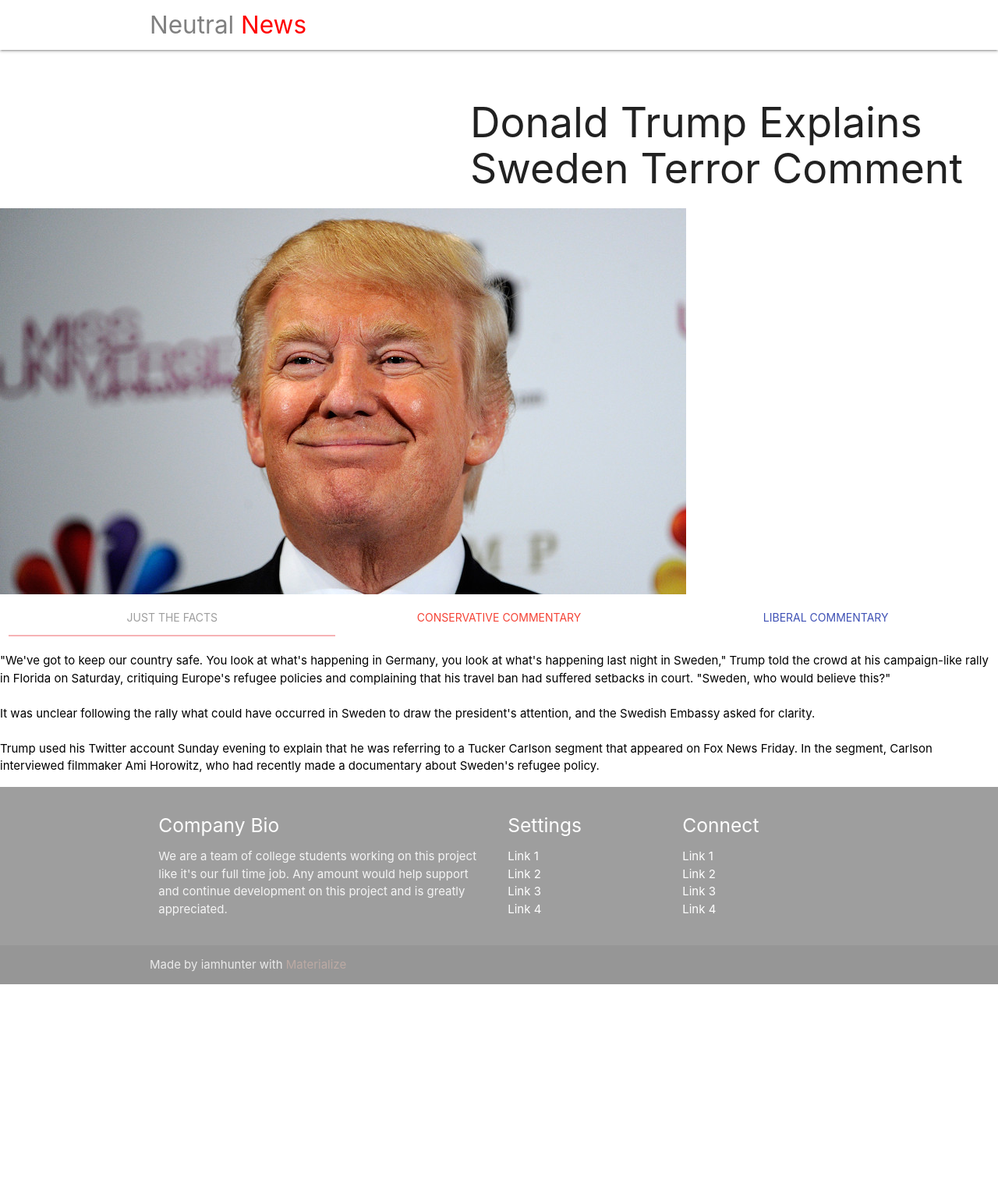
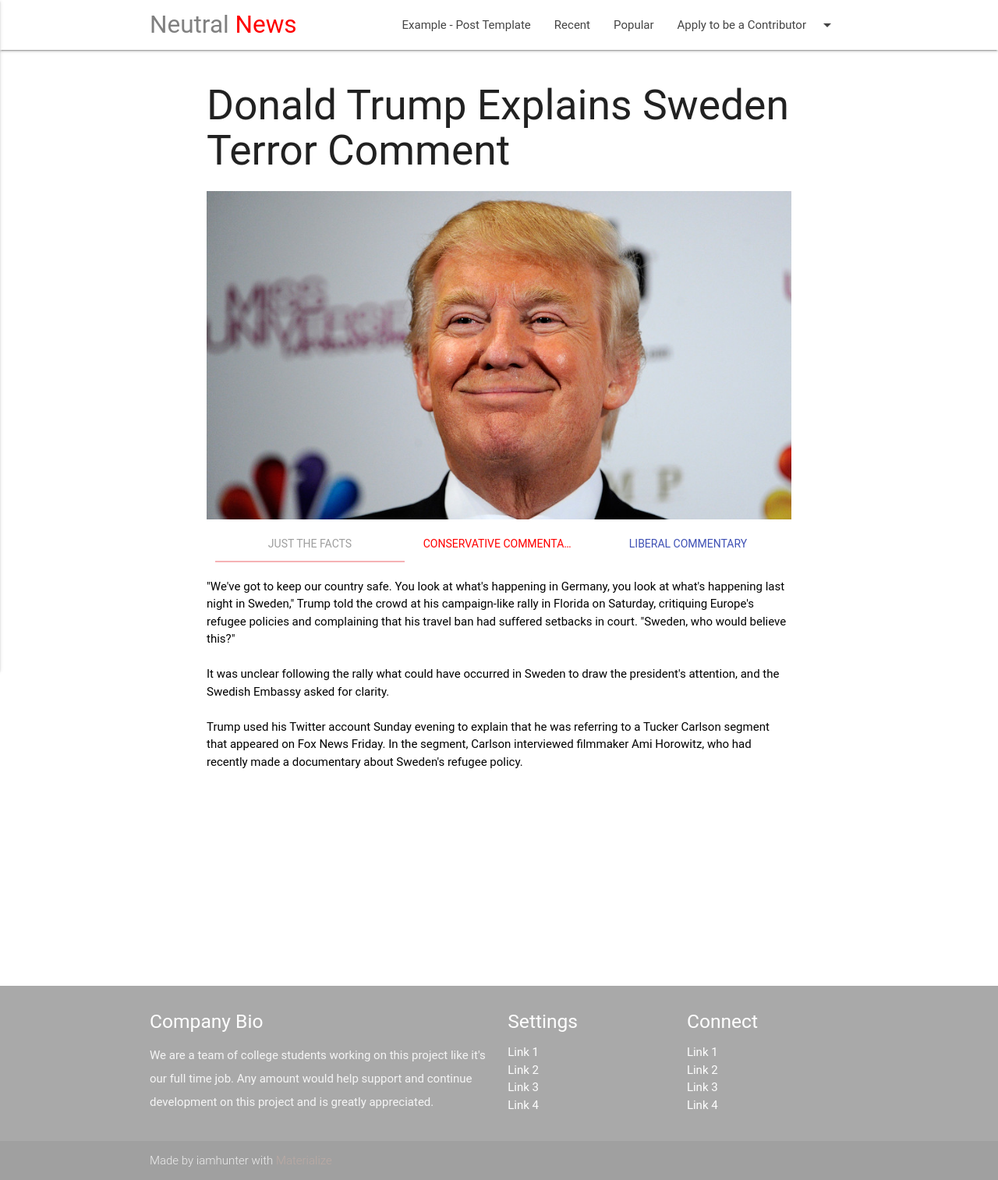
Before and after one commit to iamhunter/Neutral-News, a Django app: page /news/post/ in a window 1280 px wide. Shown: the whole page at 78% size. Before the commit the page ends 1262 px from the top, so only its background shows below. Run offline with Django 3.2, Linux system fonts and the light colour scheme; some libraries are stand-ins or nearby versions; some web fonts are replaced.

Commit message:
📝Added Style Sheets

```diff
--- a/news/templates/news/posttemplate.html
+++ b/news/templates/news/posttemplate.html
@@ -6,11 +6,12 @@
   <title>Post Template</title>
 
   <!-- CSS  -->
+  {% load static %}
   <script src="https://ajax.googleapis.com/ajax/libs/jquery/3.1.1/jquery.min.js"></script>
   <link href="https://fonts.googleapis.com/icon?family=Material+Icons" rel="stylesheet">
   <script src="https://cdnjs.cloudflare.com/ajax/libs/materialize/0.97.7/js/materialize.min.js"></script>
-  <link href="../css/materialize.css" type="text/css" rel="stylesheet" media="screen,projection"/>
-  <link href="../css/style.css" type="text/css" rel="stylesheet" media="screen,projection"/>
+  <link href="{% static 'news/materialize.css' %}" type="text/css" rel="stylesheet" media="screen,projection"/>
+  <link href="{% static 'news/style.css' %}" type="text/css" rel="stylesheet" media="screen,projection"/>
 <script>
 $(document).ready(function(){
     $("#liberalText").hide();
@@ -69,7 +70,7 @@ $(document).ready(function(){
   <div class="post-max-width">
       <div class="section">
               <h2>Donald Trump Explains Sweden Terror Comment</h2>
-              <img src="../background3.jpg" class="responsive-img">
+              <img src="{% static 'news/background3.jpg' %}" class="responsive-img">
               <div class="row">
                   <div class="col s12">
                       <ul class="tabs tabs-fixed-width">
@@ -121,5 +122,4 @@ $(document).ready(function(){
       </div>
     </div>
   </footer>
-
 </body>
```
